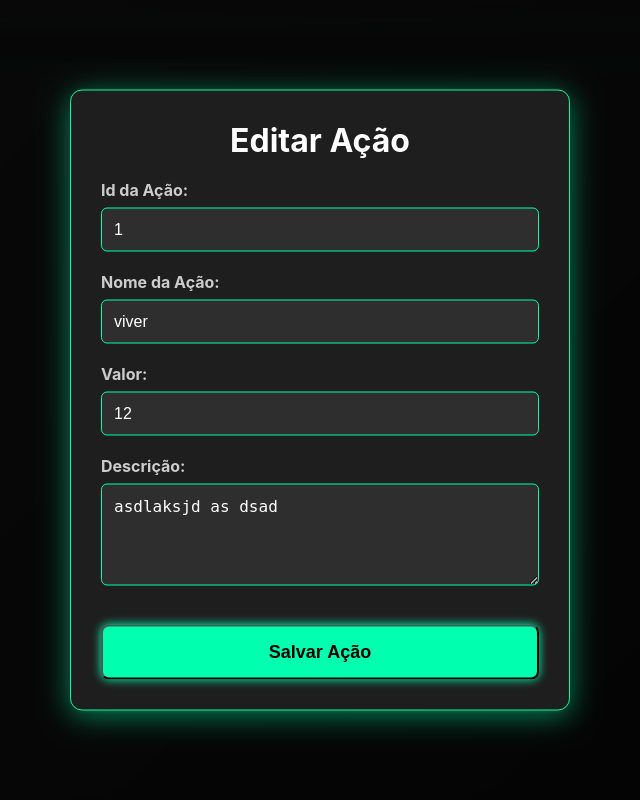
After one commit to aluisioalonso/ifcoins, a Flask app: page /admin/editaracao/1 in a window 1280 px wide. The commit adds this page. Shown: the whole page, without its empty margins (320-960 px from the left). Run offline with Flask 3, Linux system fonts and the light colour scheme; the visitor is signed in with stand-in values (Sample User, id 1).

Commit message:
admin com novas rotas ok

```diff
--- a/admin/admin_bp.py
+++ b/admin/admin_bp.py
@@ -1,6 +1,6 @@
 from flask import *
 from database.database import *
-from models.modelosDAO import *
+from models.modelosDB import *
 
 admin_bp = Blueprint('admin', __name__, url_prefix='/admin')
 
@@ -40,7 +40,7 @@ def logout_admin():
 
 @admin_bp.route('/menuacoes')
 def mostrar_menu():
-    acoes = acao_dao.listar_pendentes()
+
     if 'admin_logado' not in session:
         return render_template('adm/login_admin.html')
 
@@ -58,5 +58,25 @@ def cadastrar_acao():
 
     nova_acao = AcaoDB(nome=nome, descricao=descricao, valor=valor)
     acao_dao.adicionar(nova_acao)
-    print('oiii')
+
     return redirect(url_for('admin.mostrar_menu'))
+
+@admin_bp.route('/editaracao/<int:id>', methods=['POST','GET'])
+def editar_acao(id):
+    if 'admin_logado' not in session:
+        return render_template('adm/login_admin.html')
+
+    if request.method == 'GET':
+        acao = acao_dao.buscar_por_id(id)
+
+        return render_template('adm/editaracao.html', acao=acao)
+
+    nome = request.form.get('nome')
+    valor = request.form.get('valor')
+    descricao = request.form.get('descricao')
+
+    if acao_dao.editar(AcaoDB(id=id, nome=nome, valor=valor, descricao=descricao)):
+        return redirect(url_for('admin.mostrar_menu'))
+    else:
+        print('deu ruim. falta fazer a pagin html')
+        return redirect(url_for('admin.mostrar_menu'))
--- a/app.py
+++ b/app.py
@@ -1,5 +1,5 @@
 from flask import Flask, render_template, request, redirect, url_for, flash, session
-from models.modelosDAO import AlunoDB, AvaliadorDB, AcaoDB
+from models.modelosDB import AlunoDB, AvaliadorDB, AcaoDB
 from admin.admin_bp import admin_bp
 from database.database import (
     aluno_dao, avaliador_dao , acao_dao, recompensa_dao,
--- a/criarBD.py
+++ b/criarBD.py
@@ -1,6 +1,6 @@
 from sqlalchemy import create_engine
 from sqlalchemy.orm import sessionmaker
-from models.modelosDAO import Base, AlunoDB, AvaliadorDB, AcaoDB
+from models.modelosDB import Base, AlunoDB, AvaliadorDB, AcaoDB
 
 engine = create_engine('sqlite:///ifcoins.db')
 Session = sessionmaker(bind=engine)
--- a/database/database.py
+++ b/database/database.py
@@ -1,6 +1,6 @@
 from sqlalchemy import create_engine
 from sqlalchemy.orm import sessionmaker
-from models.modelosDAO import (
+from models.modelosDB import (
     AlunoDB, AvaliadorDB, AcaoDB, RecompensaDB, ResgateDB
 )
 
@@ -60,9 +60,10 @@ class AcaoDAO:
         self.session.add(acao)
         self.session.commit()
 
-    def listar_pendentes(self):
-        # ⚠️ Só funciona se o modelo AcaoDB tiver o campo "status"
-        return self.session.query(AcaoDB).filter_by(status='pendente').all()
+    def editar(self, acao):
+        self.session.merge(acao)
+        self.session.commit()
+        return True
 
     def listar_todas(self):
         return self.session.query(AcaoDB).all()
@@ -70,23 +71,6 @@ class AcaoDAO:
     def buscar_por_id(self, id_acao):
         return self.session.get(AcaoDB, id_acao)
 
-    def aprovar_acao(self, acao_id):
-        acao = self.buscar_por_id(acao_id)
-        if acao and acao.status == 'pendente':
-            acao.status = 'aprovada'
-            aluno = acao.aluno
-            aluno.saldo += acao.valor
-            self.session.commit()
-            return True
-        return False
-
-    def rejeitar_acao(self, acao_id):
-        acao = self.buscar_por_id(acao_id)
-        if acao and acao.status == 'pendente':
-            acao.status = 'rejeitada'
-            self.session.commit()
-            return True
-        return False
 
 
 
--- a/models/modelosDAO.py
+++ b/models/modelosDB.py
@@ -37,13 +37,12 @@ class AcaoDB(Base):
     nome = Column(String)
     descricao = Column(String)
     valor = Column(Integer, default=0)
-    status = Column(String, default='pendente')
 
     acoes_realizadas = relationship("AcaoRealizadaAlunoDB", back_populates="acao")
 
     def __repr__(self):
         return (
-            f"<AcaoDB(id={self.id}, nome='{self.nome}', valor={self.valor}, status='{self.status}')>"
+            f"<AcaoDB(id={self.id}, nome='{self.nome}', valor={self.valor},descricao={self.descricao}')>"
         )
 
 class AcaoRealizadaAlunoDB(Base):
--- a/static/css/adm/menuacoes.css
+++ b/static/css/adm/menuacoes.css
@@ -145,6 +145,18 @@ tbody tr:hover {
 /* ESTILOS DA MODAL */
 
 /* Fundo da Modal (Escurece a tela) */
+.naomodal {
+    position: fixed; /* Fixa na viewport */
+    z-index: 1000; /* Acima de outros elementos */
+    left: 0;
+    top: 0;
+    width: 100%;
+    height: 100%;
+    overflow: auto; /* Habilita scroll se o conteúdo for grande */
+    background-color: rgba(0, 0, 0, 0.8); /* Fundo preto semi-transparente */
+    backdrop-filter: blur(5px); /* Efeito de desfoque */
+}
+
 .modal {
     display: none; /* Escondida por padrão */
     position: fixed; /* Fixa na viewport */
@@ -174,6 +186,11 @@ tbody tr:hover {
     max-width: 500px; /* Largura máxima */
     box-shadow: 0 5px 30px rgba(0, 255, 174, 0.5); /* Sombra neon */
     animation: fadeIn 0.3s ease-out;
+}
+
+.modal-content h1{
+    text-align: center;
+
 }
 
 /* Animação de entrada (opcional) */
--- /dev/null
+++ b/templates/adm/editaracao.html
@@ -0,0 +1,42 @@
+<!DOCTYPE html>
+<html lang="pt-BR">
+<head>
+    <meta charset="UTF-8">
+    <title>Página do Admin</title>
+    <link rel="stylesheet" href="{{ url_for('static', filename='css/adm/menuacoes.css') }}">
+</head>
+<body>
+    <div class="content-header">
+
+
+    </div>
+
+    <div class="naomodal">
+        <div class="modal-content">
+
+          <h1>Editar Ação</h1>
+          <br>
+            <form method="POST" action="/admin/editaracao/{{acao.id}}">
+                <div class="form-group">
+                    <label for="nome">Id da Ação:</label>
+                    <input type="text" value="{{acao.id}}" name="id" disabled>
+                </div>
+                <div class="form-group">
+                    <label for="nome">Nome da Ação:</label>
+                    <input type="text" value="{{acao.nome}}" id="nome" name="nome" required>
+                </div>
+                <div class="form-group">
+                    <label for="valor">Valor:</label>
+                    <input type="number" value="{{acao.valor}}" step="0.01" id="valor" name="valor" required>
+                </div>
+                <div class="form-group">
+                    <label for="descricao">Descrição:</label>
+                    <textarea id="descricao" name="descricao" rows="4" required>{{acao.descricao}}</textarea>
+                </div>
+                <button type="submit" class="button primary-button modal-submit-button">Salvar Ação</button>
+            </form>
+        </div>
+    </div>
+    {# -------------------- FIM DA MODAL -------------------- #}
+
+</body>
```
Also changed, not shown: templates/adm/menuacoes.html (+9 -13 lines), ifcoins.db (deleted).
